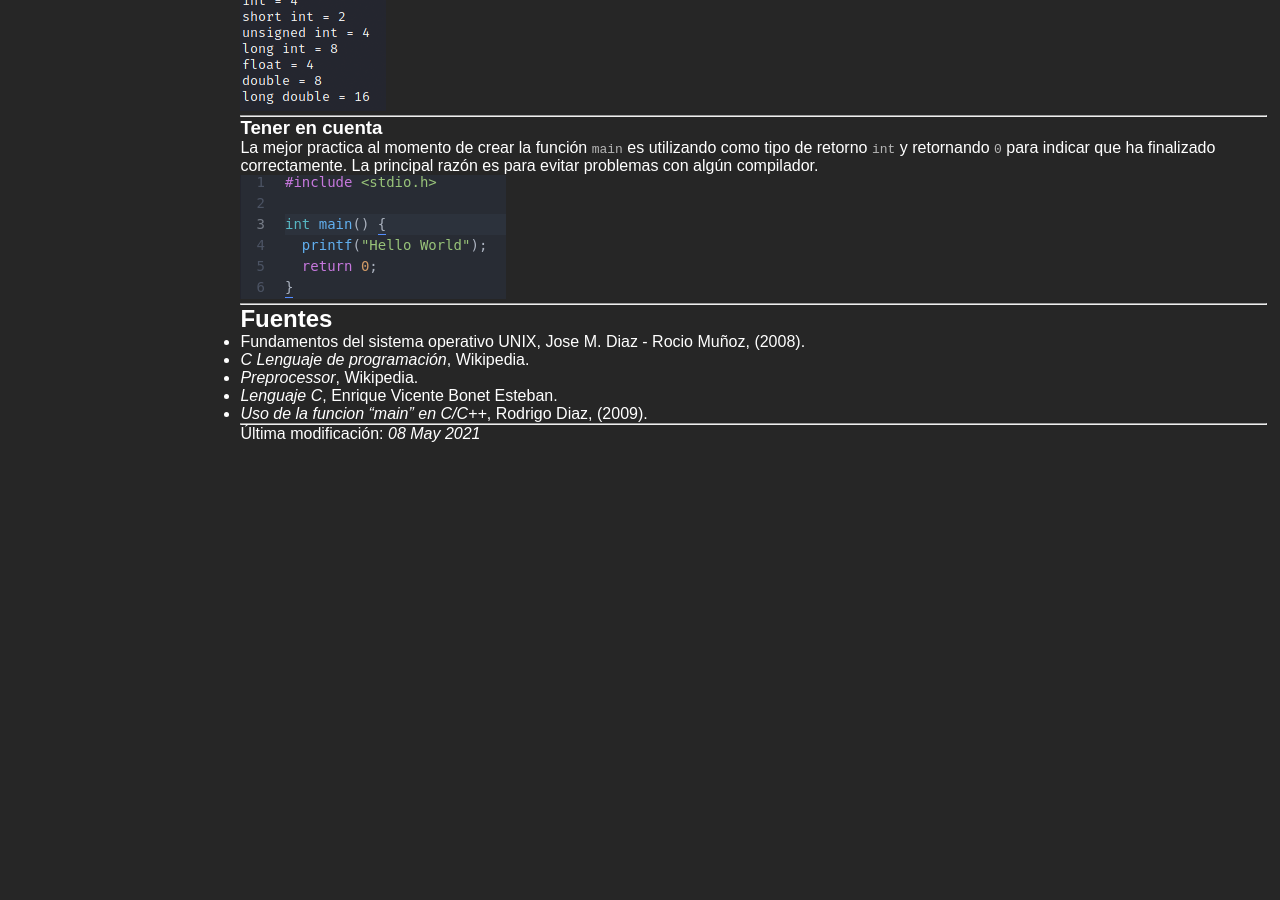
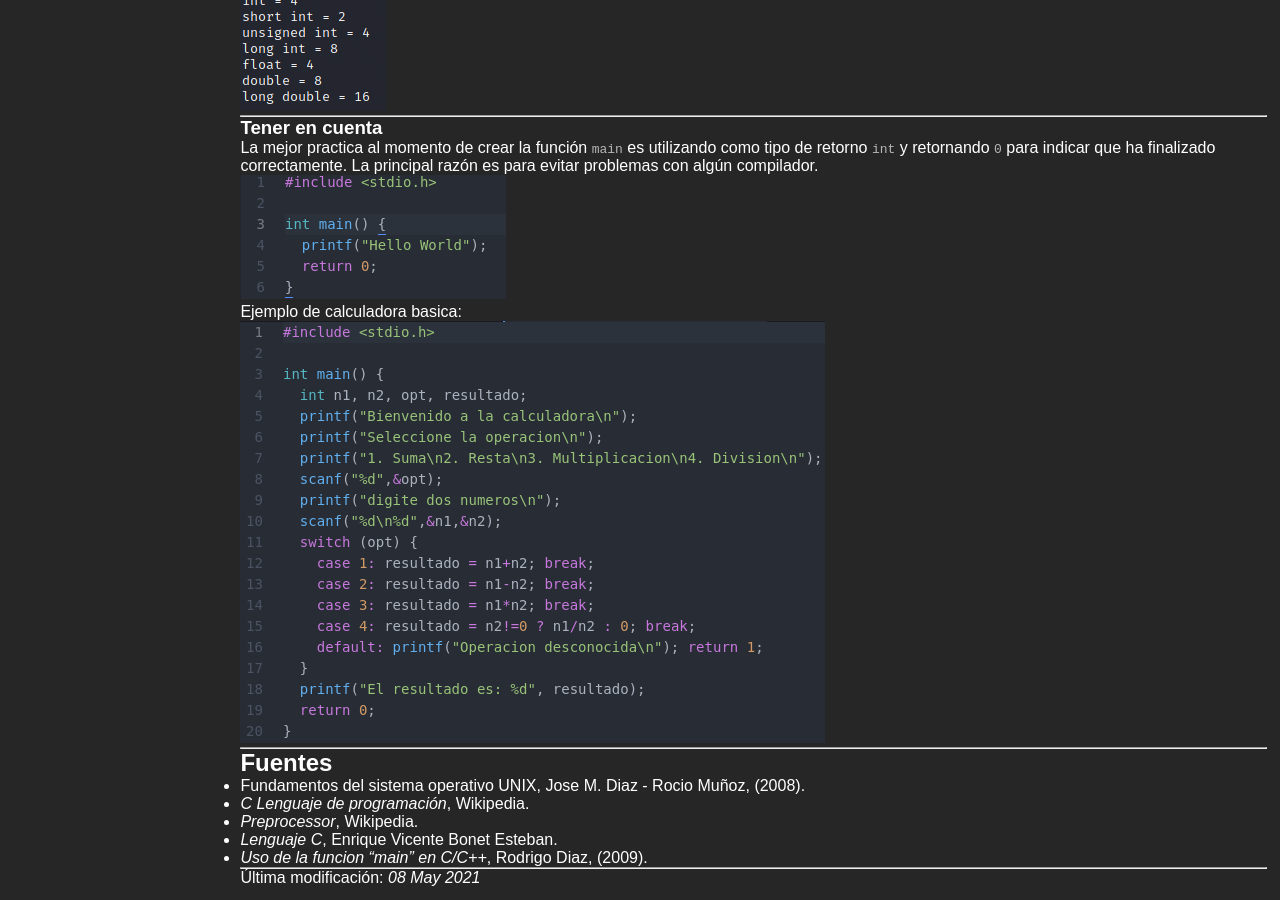
Before and after one commit to Grimpoteuthis-314/Grimpo, a Jekyll site: the page built from _posts/2021-04-18-introduction-c.md, in a window 1280 px wide and 900 px high, scrolled down 3307 px. Built offline with Jekyll 4.4.1, drawn with Linux system fonts in a browser that asks for light colours; before the commit the page ends 3763 px from its top, so only the background shows below that.

Commit message:
Ejemplo calculadora basica

```diff
--- a/_posts/2021-04-18-introduction-c.md
+++ b/_posts/2021-04-18-introduction-c.md
@@ -142,6 +142,10 @@ La mejor practica al momento de crear la función `main` es utilizando como tipo
 
 ![main function](assets/images/20210418/bestpracticemain.png)
 
+Ejemplo de calculadora basica:
+
+![basic calculator](assets/images/20210418/basicCalculator.png)
+
 
 ---
 ## **Fuentes**
```
Also changed, not shown: assets/images/20210418/basicCalculator.png (added).
